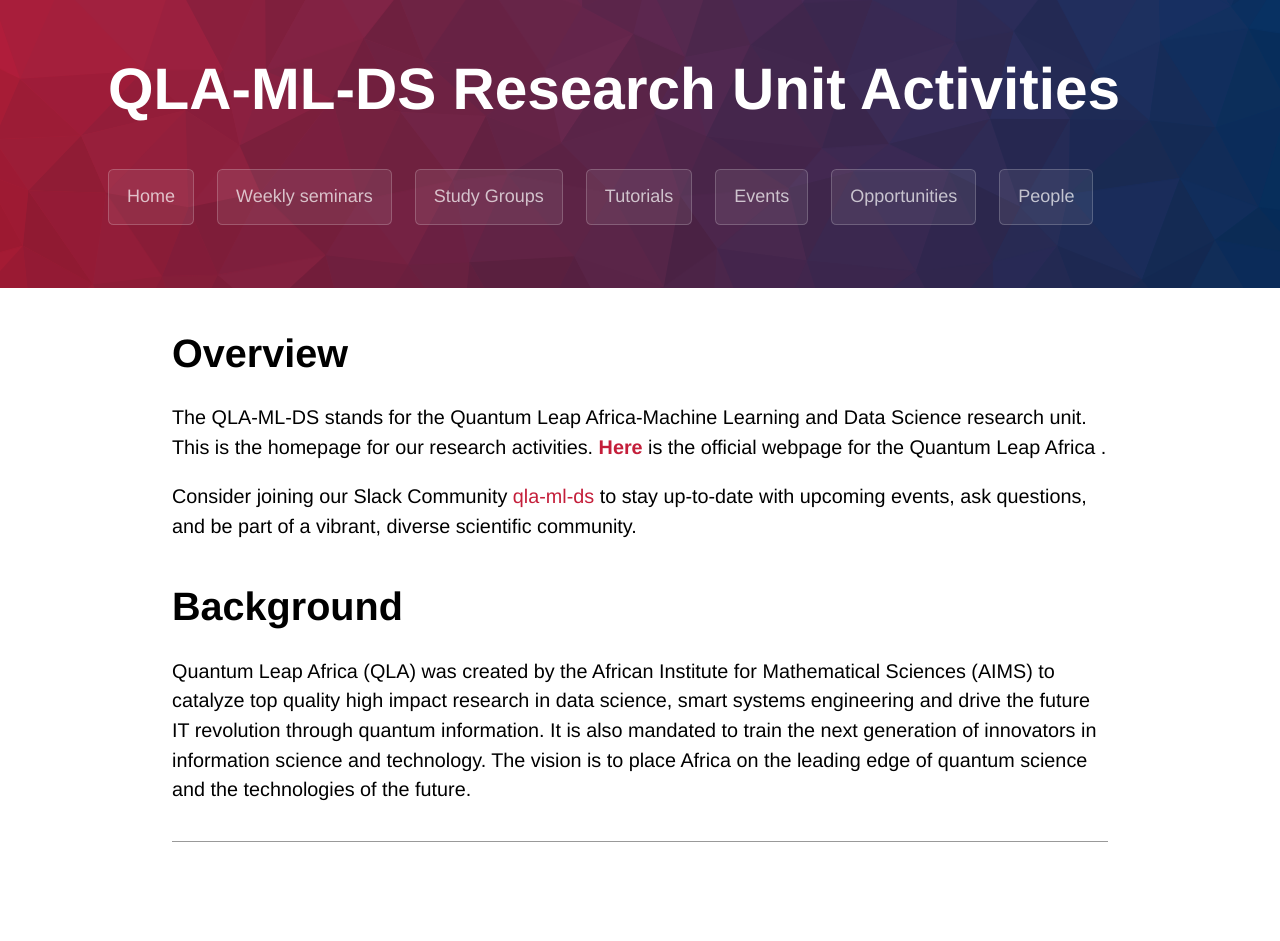
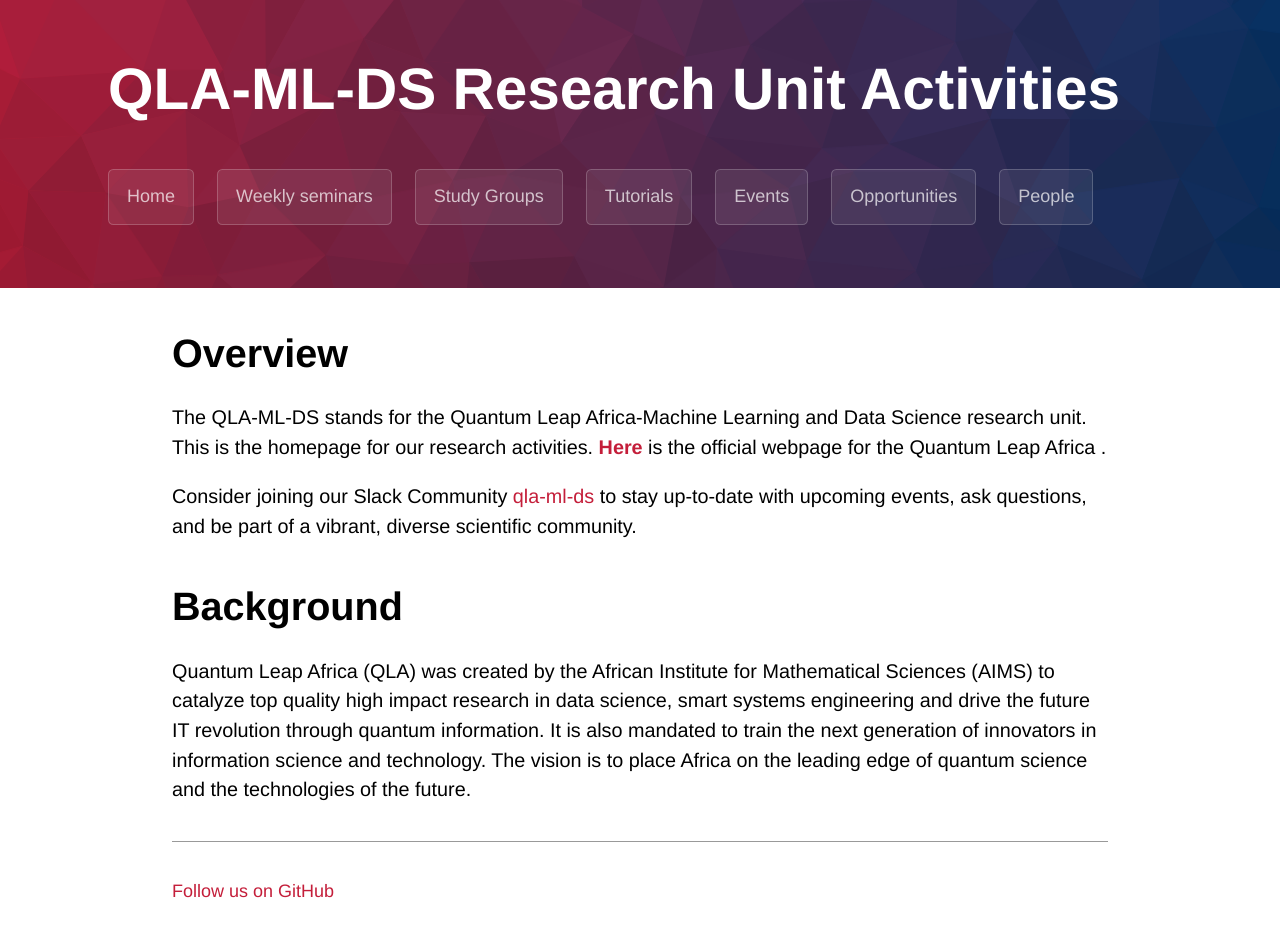
Before and after one commit to qla-ml-ds-activities/qla-ml-ds-activities.github.io, a Jekyll site: the page built from index.md, in a window 1280 px wide. Built offline with Jekyll 4.4.1, drawn with Linux system fonts in a browser that asks for light colours; some web fonts are replaced; our own code applies the rules of GitHub Pages for plain Markdown files; before the commit the page ends 914 px from its top, so only the background shows below that.

Commit message:
Update default.html

```diff
--- a/_layouts/default.html
+++ b/_layouts/default.html
@@ -48,6 +48,7 @@
        <footer class="site-footer">
           <span class="site-footer-credits">
 <!–– This page was generated by <a href="https://pages.github.com"> <!–– GitHub Pages</a>
+            <a class="buttons github" href="{{ site.github.repository_url }}">Follow us on GitHub</a>
          <!–– on {{ site.time | date: '%a, %d %B %Y %H:%M:%S'}}.-->
         </span>
       </footer>
```
